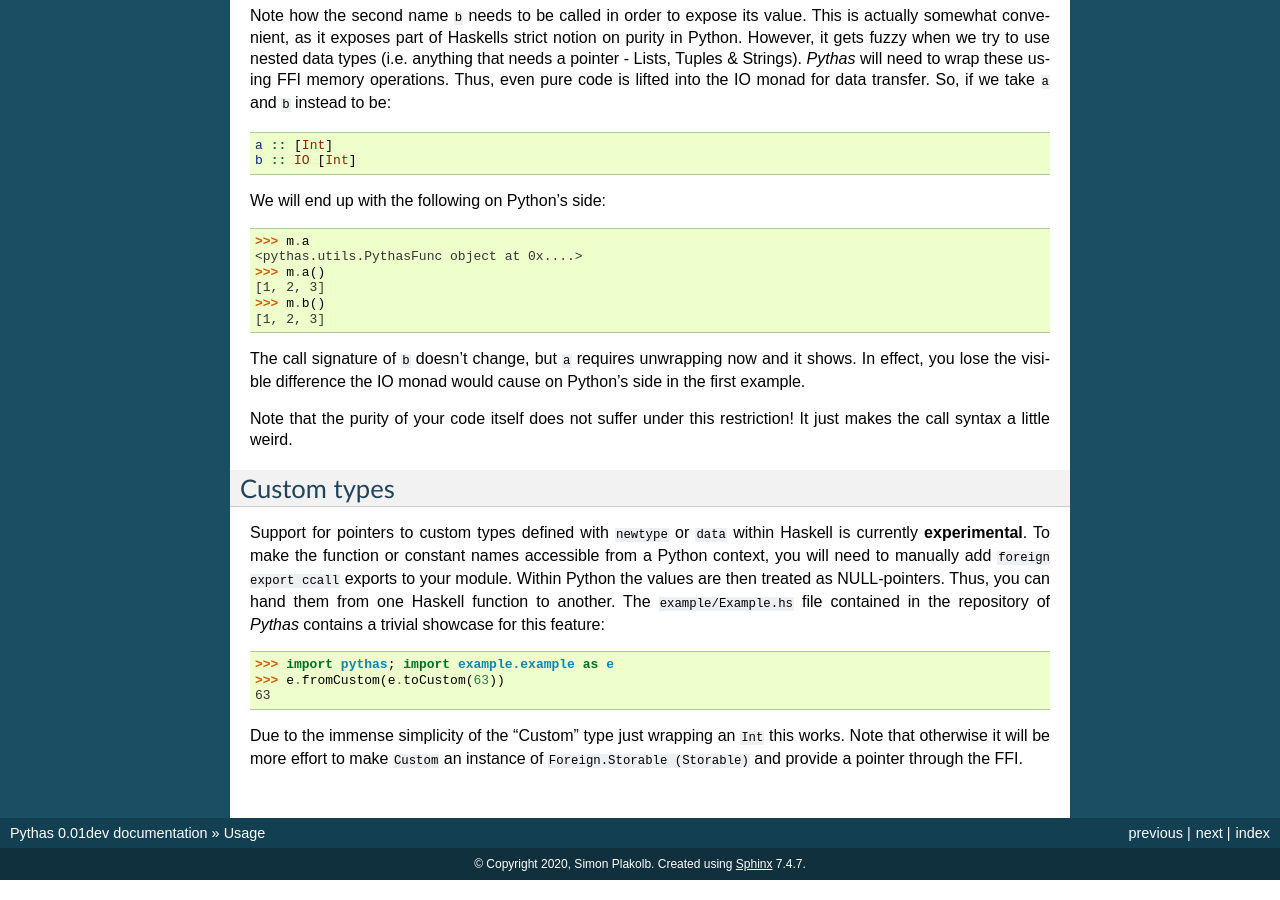
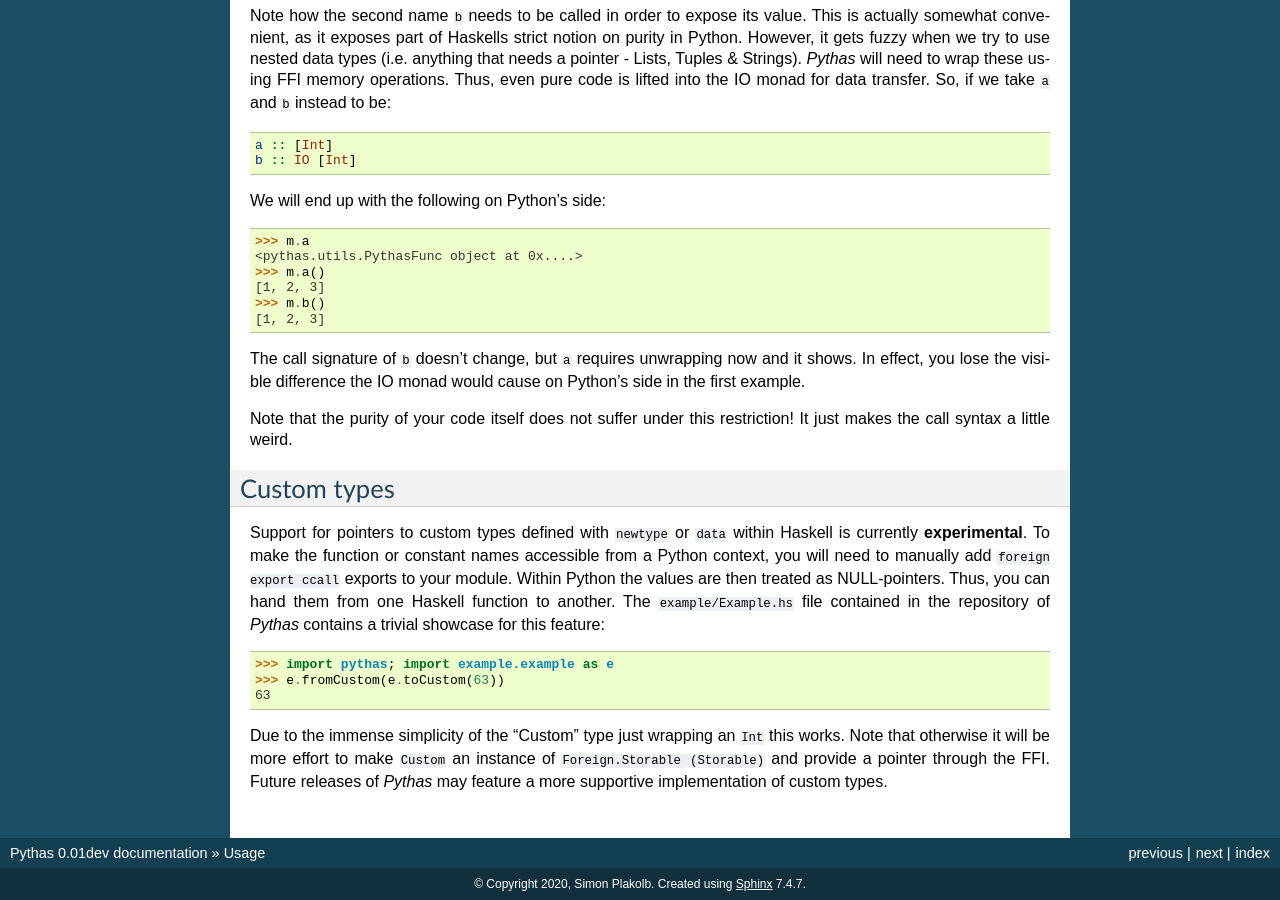
Before and after one commit to pinselimo/Pythas, a Sphinx documentation site: the page built from docs/source/usage.rst, in a window 1280 px wide and 900 px high, scrolled down 2274 px. Built offline with Sphinx 7.4.7, drawn with Linux system fonts in a browser that asks for light colours.

Commit message:
Add sentence teasing future custom types

```diff
--- a/docs/source/usage.rst
+++ b/docs/source/usage.rst
@@ -155,3 +155,4 @@ The ``example/Example.hs`` file contained in the repository of *Pythas* contains
     63
 
 Due to the immense simplicity of the "Custom" type just wrapping an ``Int`` this works. Note that otherwise it will be more effort to make ``Custom`` an instance of ``Foreign.Storable (Storable)`` and provide a pointer through the FFI.
+Future releases of *Pythas* may feature a more supportive implementation of custom types.
```
